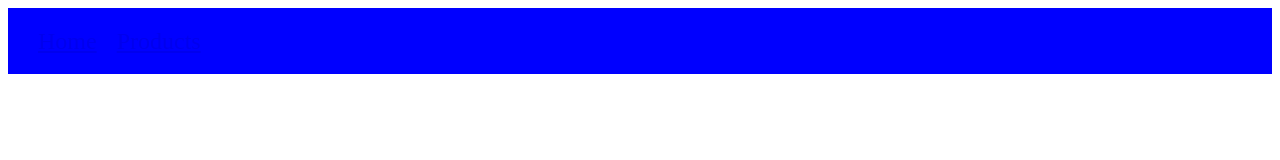
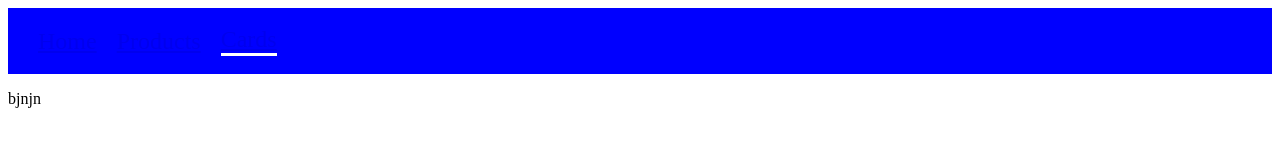
Before and after one commit to ahinmukherjee/Products-, a React (Vite) app: page /cards in a window 1280 px wide. Before the commit this address had no page. Shown: the top 160 px of the page. Built offline with nearby package versions, Linux system fonts and the light colour scheme.

Commit message:
files changes

```diff
--- a/src/App.jsx
+++ b/src/App.jsx
@@ -3,6 +3,7 @@ import { BrowserRouter as Router, Routes, Route } from 'react-router-dom'
 import Home from './pages/Home'
 import Products from './pages/Products'
 import Header from './Component/Header'
+import Cards from './pages/Cards'
 
 
 const App = () => {
@@ -12,6 +13,7 @@ const App = () => {
       <Routes>
         <Route path='/' element={<Home/>} />
         <Route path='/products' element={<Products/>} />
+        <Route path='/cards' element={<Cards/>} />
       </Routes>
 
    </Router>
--- a/src/Component/Header.jsx
+++ b/src/Component/Header.jsx
@@ -21,6 +21,13 @@ const Header = () => {
                         >
                             Products
                         </Link>
+
+                        <Link class="links"
+                            to="/cards"
+                            className={activeLocation === "/cards" ? "menuActive" : ""}
+                        >
+                            Cards
+                        </Link>
         </div>
     </header>
   )
--- /dev/null
+++ b/src/pages/Cards.jsx
@@ -0,0 +1,9 @@
+import React from 'react'
+
+const Cards = () => {
+  return (
+    <p>bjnjn</p>
+  )
+}
+
+export default Cards
--- a/src/pages/Products.jsx
+++ b/src/pages/Products.jsx
@@ -1,10 +1,11 @@
-import React from 'react'
+import React, { useCallback } from 'react'
 import axios from 'axios';
 import { useEffect, useState } from 'react';
 import "../style/product.css";
 import { Link } from 'react-router-dom';
 const Products = () => {
     const [products, setProducts] = useState([])
+    const[cards, setcards]= useState([])
 
     const fetchProducts = async () => {
         try {
@@ -21,6 +22,26 @@ const Products = () => {
         fetchProducts()
     }, [])
 
+    // function Mycomponent(){
+    const Call = async () =>{
+        try {
+            let { id } = await axios.get('https://dummyjson.com/products')
+            setcards(id.products)
+        } catch (error) {
+            console.log(error);
+
+        }
+
+    }
+    console.log(cards);
+
+
+    useEffect(()=>{
+        Call()
+    }, [])
+
+
+    // }
     return (
         // <div>
         //     <br />
@@ -81,7 +102,7 @@ const Products = () => {
                     <p>No reviews available</p>
                     )}
                 </div>
-                <Link to={`/products/${p.id}`} className="link">
+                <Link to="/cards" className="link" onClick={Call}>
                         View more...
                 </Link>
             </div>
```
